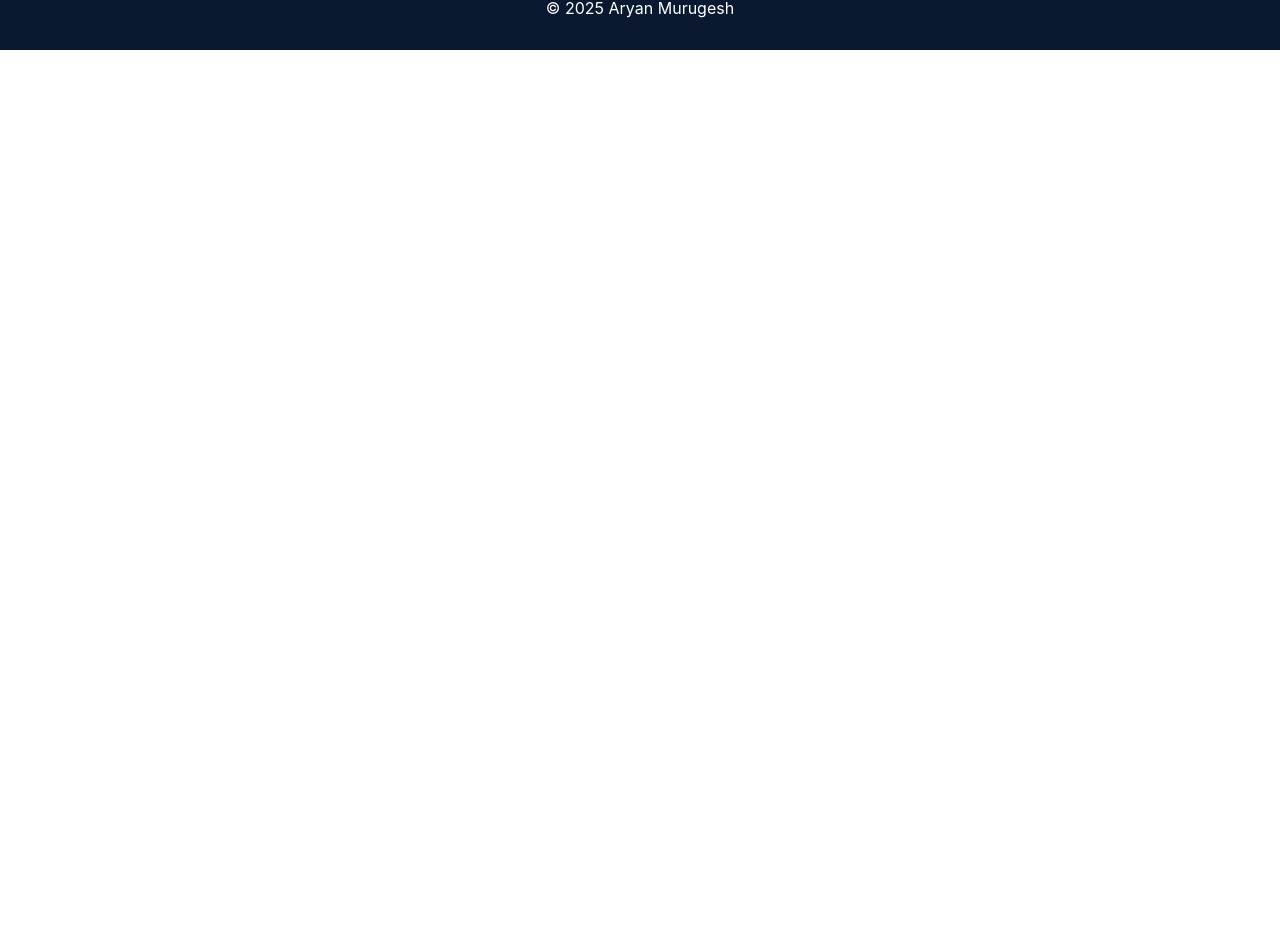
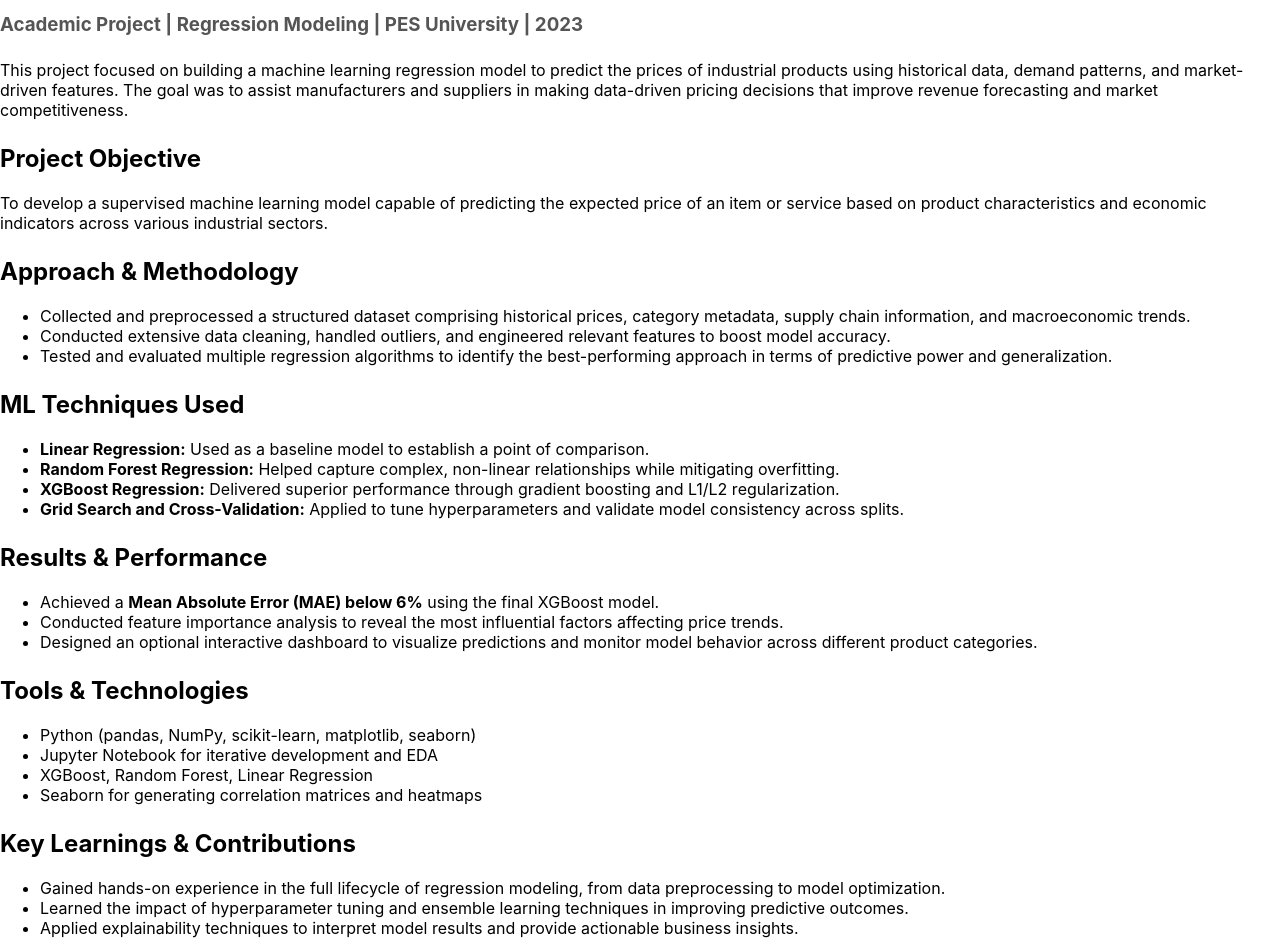
Before and after one commit to rexm5402/my-portfolio, a React (Create React App) app: page /project-pricepredict in a window 1280 px wide. Shown: the part 151-1103 px from the top of the page. Before the commit the page ends 800 px from the top, so only its background shows below. Built offline with nearby package versions, Linux system fonts and the light colour scheme.

Commit message:
Updated contact page styling and link color

```diff
--- a/src/App.css
+++ b/src/App.css
@@ -90,3 +90,13 @@ footer {
   line-height: 1.5;
   font-size: 1rem;
 }
+.contact-section a {
+  color: #1f2937;
+  text-decoration: none;
+  font-weight: 500;
+}
+
+.contact-section a:hover {
+  color: #2563eb;
+  text-decoration: underline;
+}
--- a/src/App.js
+++ b/src/App.js
@@ -9,6 +9,7 @@ import ResearchFingerprint from './pages/ResearchFingerprint';
 import BugMap from './pages/BugMap';
 import EdgeCloud from './pages/EdgeCloud';
 import VideoGen from './pages/VideoGen';
+import PricePredict from './pages/PricePredict';
 
 
 
@@ -30,6 +31,8 @@ function App() {
         <Route path="/project-bugmap" element={<BugMap />} />
         <Route path="/edge-cloud" element={<EdgeCloud />} />
         <Route path="/project-videogen" element={<VideoGen />} />
+        <Route path="/project-pricepredict" element={<PricePredict />} />
+
 
 
 
--- a/src/pages/Contact.js
+++ b/src/pages/Contact.js
@@ -3,9 +3,9 @@ import '../App.css';
 
 function Contact() {
   return (
-    <main className="container">
+    <main className="contact-section">
       <div style={styles.card}>
-        <h1 style={styles.heading}> Let’s Talk</h1>
+        <h1 style={styles.heading}>Let’s Talk</h1>
         <p style={styles.subtext}>
           You made it this far — now let’s make it count.
         </p>
--- /dev/null
+++ b/src/pages/PricePredict.js
@@ -0,0 +1,68 @@
+// PricePredict.js
+import React from 'react';
+import '../App.css';
+
+function PricePredict() {
+  return (
+    <main className="detail-page">
+      <h1 style={{ fontSize: '2rem', marginBottom: '0.5rem', color: '#333' }}>
+        ML-Based Industry Price Prediction
+      </h1>
+      <h3 style={{ color: '#555', marginBottom: '1.5rem' }}>
+        Academic Project | Regression Modeling | PES University | 2023
+      </h3>
+
+      <p>
+        This project focused on building a machine learning regression model to predict the prices of industrial products using historical data, demand patterns, and market-driven features. The goal was to assist manufacturers and suppliers in making data-driven pricing decisions that improve revenue forecasting and market competitiveness.
+      </p>
+
+      <h2 style={{ marginTop: '1.5rem' }}>Project Objective</h2>
+      <p>
+        To develop a supervised machine learning model capable of predicting the expected price of an item or service based on product characteristics and economic indicators across various industrial sectors.
+      </p>
+
+      <h2 style={{ marginTop: '1.5rem' }}>Approach & Methodology</h2>
+      <ul>
+        <li>Collected and preprocessed a structured dataset comprising historical prices, category metadata, supply chain information, and macroeconomic trends.</li>
+        <li>Conducted extensive data cleaning, handled outliers, and engineered relevant features to boost model accuracy.</li>
+        <li>Tested and evaluated multiple regression algorithms to identify the best-performing approach in terms of predictive power and generalization.</li>
+      </ul>
+
+      <h2 style={{ marginTop: '1.5rem' }}>ML Techniques Used</h2>
+      <ul>
+        <li><strong>Linear Regression:</strong> Used as a baseline model to establish a point of comparison.</li>
+        <li><strong>Random Forest Regression:</strong> Helped capture complex, non-linear relationships while mitigating overfitting.</li>
+        <li><strong>XGBoost Regression:</strong> Delivered superior performance through gradient boosting and L1/L2 regularization.</li>
+        <li><strong>Grid Search and Cross-Validation:</strong> Applied to tune hyperparameters and validate model consistency across splits.</li>
+      </ul>
+
+      <h2 style={{ marginTop: '1.5rem' }}>Results & Performance</h2>
+      <ul>
+        <li>Achieved a <strong>Mean Absolute Error (MAE) below 6%</strong> using the final XGBoost model.</li>
+        <li>Conducted feature importance analysis to reveal the most influential factors affecting price trends.</li>
+        <li>Designed an optional interactive dashboard to visualize predictions and monitor model behavior across different product categories.</li>
+      </ul>
+
+      <h2 style={{ marginTop: '1.5rem' }}>Tools & Technologies</h2>
+      <ul>
+        <li>Python (pandas, NumPy, scikit-learn, matplotlib, seaborn)</li>
+        <li>Jupyter Notebook for iterative development and EDA</li>
+        <li>XGBoost, Random Forest, Linear Regression</li>
+        <li>Seaborn for generating correlation matrices and heatmaps</li>
+      </ul>
+
+      <h2 style={{ marginTop: '1.5rem' }}>Key Learnings & Contributions</h2>
+      <ul>
+        <li>Gained hands-on experience in the full lifecycle of regression modeling, from data preprocessing to model optimization.</li>
+        <li>Learned the impact of hyperparameter tuning and ensemble learning techniques in improving predictive outcomes.</li>
+        <li>Applied explainability techniques to interpret model results and provide actionable business insights.</li>
+      </ul>
+
+      <p style={{ marginTop: '1.5rem' }}>
+        This project demonstrated how predictive analytics can be used to support pricing strategies in highly dynamic industrial environments. By identifying key pricing drivers and minimizing human bias, the model provides a foundation for scalable, data-informed financial decision-making.
+      </p>
+    </main>
+  );
+}
+
+export default PricePredict;
--- a/src/pages/VideoGen.js
+++ b/src/pages/VideoGen.js
@@ -8,7 +8,7 @@ function VideoGen() {
          AI-Powered Video Generation Using Stable Diffusion
       </h1>
       <h3 style={{ color: '#555', marginBottom: '1.5rem' }}>
-        Personal Research Project | Creative AI & Generative Models | 2025
+        Personal Research Project | Creative AI & Generative Models | 2024
       </h3>
 
       <p>
@@ -28,7 +28,7 @@ function VideoGen() {
         <li>Integrated the frame generation and interpolation pipeline to automate prompt-to-video synthesis.</li>
       </ul>
 
-      <h2 style={{ marginTop: '1.5rem' }}>🛠️ Tools & Frameworks</h2>
+      <h2 style={{ marginTop: '1.5rem' }}> Tools & Frameworks</h2>
       <ul>
         <li>Stable Diffusion (AUTOMATIC1111 + HuggingFace)</li>
         <li>Python, Torch, Diffusers</li>
```
